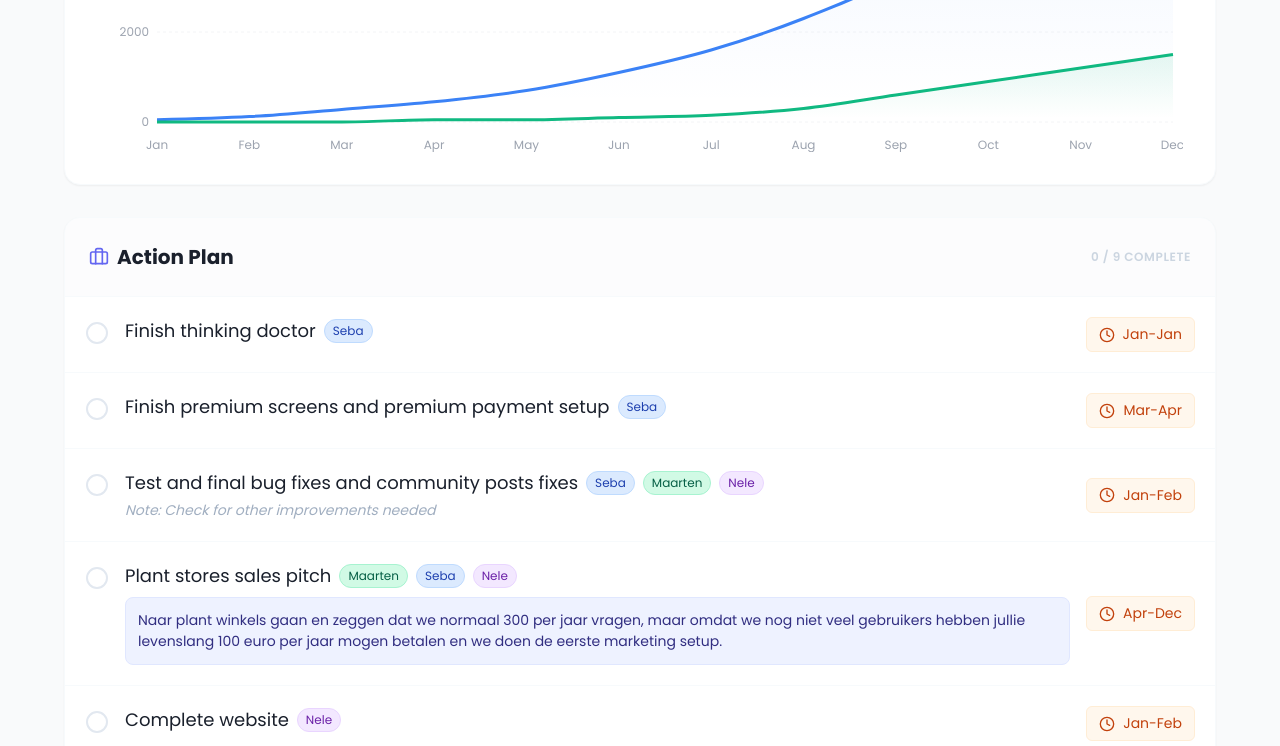
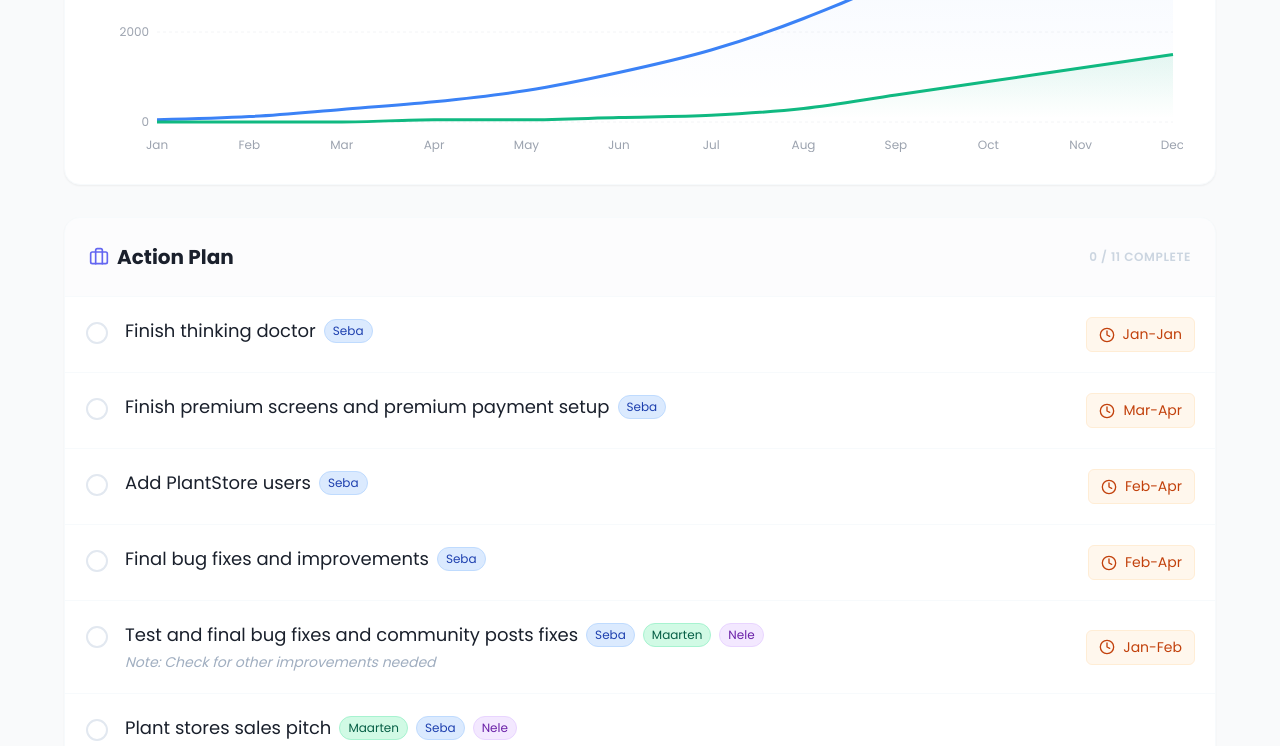
Before and after one commit to slverpla/slverpla.github.io, a Next.js app: page /roadmap in a window 1280 px wide. Shown: the part 522-1268 px from the top of the page. Built offline with nearby package versions, Linux system fonts and the light colour scheme.

Commit message:
add more todos

```diff
--- a/src/pages/roadmap.tsx
+++ b/src/pages/roadmap.tsx
@@ -49,6 +49,22 @@ const todos = [
     category: 'Development',
     completed: false,
     date: 'Mar-Apr',
+  },
+  {
+    id: 11,
+    title: 'Add PlantStore users',
+    assignees: ['Seba'],
+    category: 'Development',
+    completed: false,
+    date: 'Feb-Apr',
+  },
+  {
+    id: 10,
+    title: 'Final bug fixes and improvements',
+    assignees: ['Seba'],
+    category: 'Development',
+    completed: false,
+    date: 'Feb-Apr',
   },
   {
     id: 3,
```
